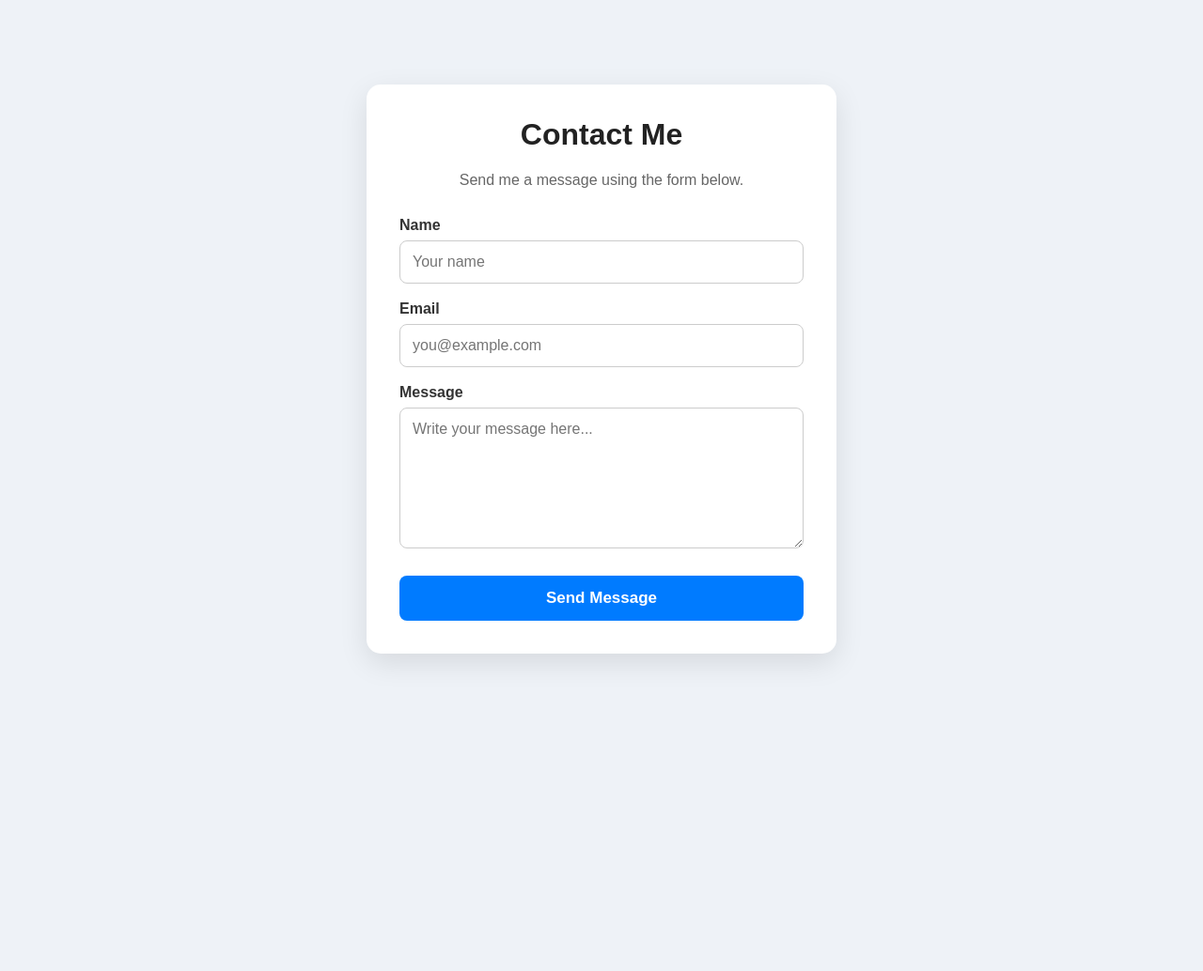
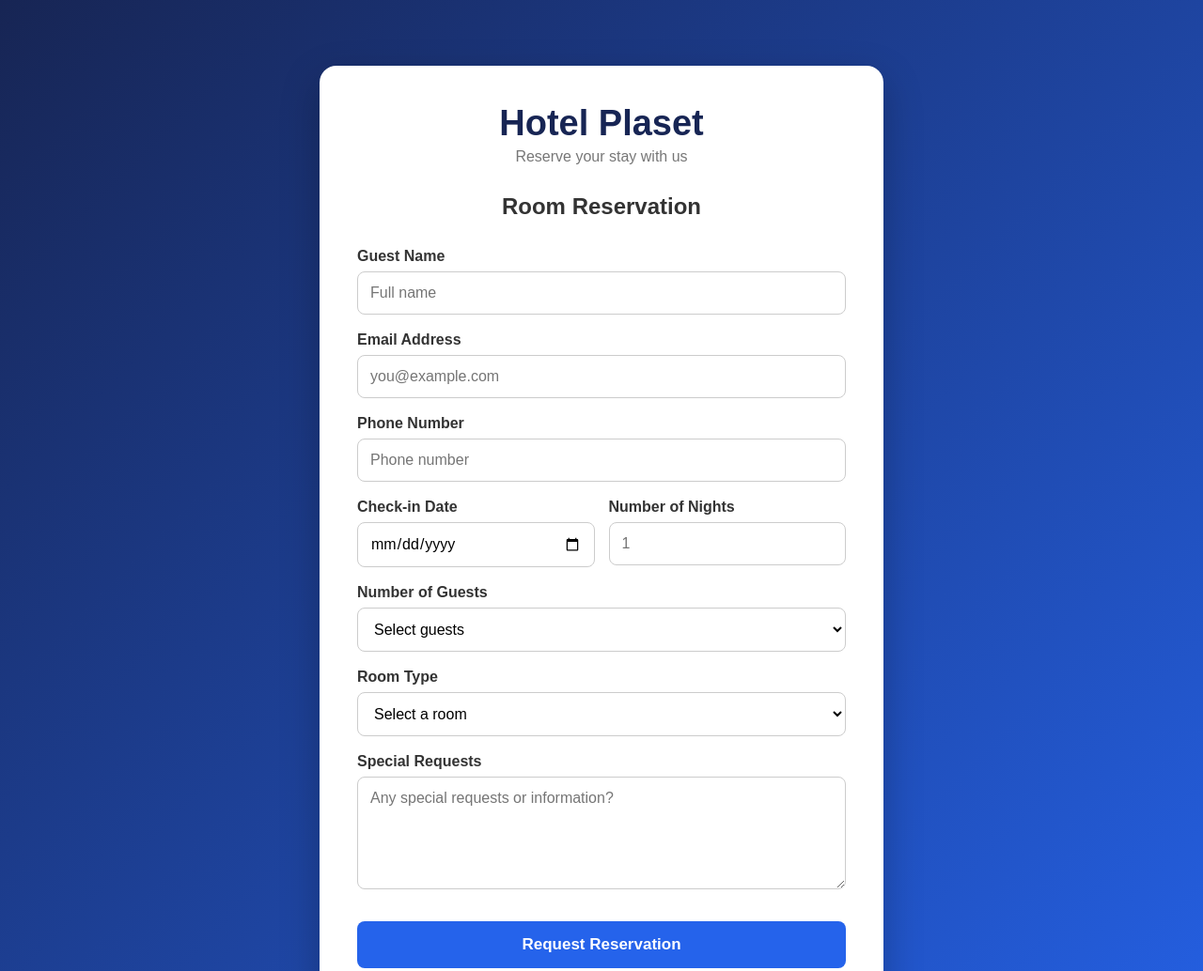
Before and after one commit to Mbappboy/hotel-plaset, a plain HTML site: page index.html in a window 1280 px wide. Shown: the top 1034 px of the page at 94% size. Before the commit the page ends 800 px from the top, so only its background shows below. Drawn offline with Linux system fonts and the light colour scheme.

Commit message:
Revamp Hotel Plaset reservation form layout
Updated the title and styling of the reservation form. Changed labels and added new sections for guest information and reservation details.

```diff
--- a/index.html
+++ b/index.html
@@ -5,7 +5,7 @@
   <meta charset="UTF-8">
   <meta name="viewport" content="width=device-width, initial-scale=1.0">
 
-  <title>Hotel Plaset Reservations</title>
+  <title>Hotel Plaset | Room Reservation</title>
 
   <style>
     * {
@@ -16,39 +16,49 @@
       margin: 0;
       padding: 40px 20px;
       font-family: Arial, sans-serif;
-      background: #eef2f7;
+      background: linear-gradient(135deg, #172554, #2563eb);
+      min-height: 100vh;
     }
 
-    .form-container {
-      max-width: 500px;
-      margin: 50px auto;
+    .container {
+      max-width: 600px;
+      margin: 30px auto;
       background: white;
-      padding: 35px;
-      border-radius: 15px;
-      box-shadow: 0 10px 30px rgba(0, 0, 0, 0.1);
+      padding: 40px;
+      border-radius: 18px;
+      box-shadow: 0 15px 40px rgba(0, 0, 0, 0.25);
     }
 
-    h1 {
+    .hotel-name {
       text-align: center;
-      margin-top: 0;
-      color: #222;
+      font-size: 38px;
+      font-weight: bold;
+      color: #172554;
+      margin-bottom: 5px;
     }
 
-    .description {
+    .subtitle {
       text-align: center;
-      color: #666;
+      color: #777;
+      margin-bottom: 30px;
+    }
+
+    h2 {
+      text-align: center;
+      color: #333;
       margin-bottom: 30px;
     }
 
     label {
       display: block;
+      margin-top: 18px;
       margin-bottom: 7px;
-      margin-top: 18px;
       font-weight: bold;
       color: #333;
     }
 
     input,
+    select,
     textarea {
       width: 100%;
       padding: 13px;
@@ -56,100 +66,254 @@
       border-radius: 8px;
       font-size: 16px;
       font-family: Arial, sans-serif;
+      background: white;
     }
 
     input:focus,
+    select:focus,
     textarea:focus {
       outline: none;
-      border-color: #007bff;
+      border-color: #2563eb;
+    }
+
+    .row {
+      display: flex;
+      gap: 15px;
+    }
+
+    .row > div {
+      flex: 1;
     }
 
     textarea {
-      height: 150px;
+      height: 120px;
       resize: vertical;
     }
 
     button {
       width: 100%;
-      margin-top: 25px;
-      padding: 14px;
-      background: #007bff;
-      color: white;
+      margin-top: 30px;
+      padding: 15px;
       border: none;
       border-radius: 8px;
+      background: #2563eb;
+      color: white;
       font-size: 17px;
       font-weight: bold;
       cursor: pointer;
     }
 
     button:hover {
-      background: #0056b3;
+      background: #1d4ed8;
+    }
+
+    .notice {
+      margin-top: 20px;
+      padding: 12px;
+      background: #f1f5f9;
+      border-radius: 8px;
+      color: #666;
+      font-size: 13px;
+      text-align: center;
+    }
+
+    .footer {
+      margin-top: 25px;
+      text-align: center;
+      color: #999;
+      font-size: 13px;
+    }
+
+    @media (max-width: 550px) {
+      .container {
+        padding: 25px;
+      }
+
+      .row {
+        flex-direction: column;
+        gap: 0;
+      }
+
+      .hotel-name {
+        font-size: 30px;
+      }
     }
   </style>
 </head>
 
 <body>
 
-  <div class="form-container">
+  <div class="container">
 
-    <h1>Contact Me</h1>
+    <div class="hotel-name">
+      Hotel Plaset
+    </div>
 
-    <div class="description">
-      Send me a message using the form below.
+    <div class="subtitle">
+      Reserve your stay with us
     </div>
+
+    <h2>Room Reservation</h2>
 
     <form
       action="https://formsubmit.co/rebeccajklein@gmail.com"
       method="POST"
     >
 
-      <label for="name">Name</label>
+      <!-- Guest information -->
+
+      <label for="name">
+        Guest Name
+      </label>
 
       <input
         type="text"
         id="name"
-        name="name"
-        placeholder="Your name"
+        name="Guest Name"
+        placeholder="Full name"
         required
       >
 
 
-      <label for="email">Email</label>
+      <label for="email">
+        Email Address
+      </label>
 
       <input
         type="email"
         id="email"
-        name="email"
+        name="Guest Email"
         placeholder="you@example.com"
         required
       >
 
 
-      <label for="message">Message</label>
+      <label for="phone">
+        Phone Number
+      </label>
+
+      <input
+        type="tel"
+        id="phone"
+        name="Phone Number"
+        placeholder="Phone number"
+        required
+      >
+
+
+      <!-- Reservation details -->
+
+      <div class="row">
+
+        <div>
+          <label for="checkin">
+            Check-in Date
+          </label>
+
+          <input
+            type="date"
+            id="checkin"
+            name="Check-in Date"
+            required
+          >
+        </div>
+
+        <div>
+          <label for="nights">
+            Number of Nights
+          </label>
+
+          <input
+            type="number"
+            id="nights"
+            name="Number of Nights"
+            min="1"
+            max="30"
+            placeholder="1"
+            required
+          >
+        </div>
+
+      </div>
+
+
+      <label for="guests">
+        Number of Guests
+      </label>
+
+      <select
+        id="guests"
+        name="Number of Guests"
+        required
+      >
+        <option value="">Select guests</option>
+        <option value="1">1 guest</option>
+        <option value="2">2 guests</option>
+        <option value="3">3 guests</option>
+        <option value="4">4 guests</option>
+        <option value="5">5 guests</option>
+        <option value="6">6 guests</option>
+        <option value="7">7 guests</option>
+        <option value="8">8 guests</option>
+      </select>
+
+
+      <label for="room">
+        Room Type
+      </label>
+
+      <select
+        id="room"
+        name="Room Type"
+        required
+      >
+        <option value="">Select a room</option>
+        <option value="Standard Room">
+          Standard Room
+        </option>
+        <option value="Deluxe Room">
+          Deluxe Room
+        </option>
+        <option value="Suite">
+          Suite
+        </option>
+        <option value="Family Room">
+          Family Room
+        </option>
+      </select>
+
+
+      <label for="requests">
+        Special Requests
+      </label>
 
       <textarea
-        id="message"
-        name="message"
-        placeholder="Write your message here..."
-        required
+        id="requests"
+        name="Special Requests"
+        placeholder="Any special requests or information?"
       ></textarea>
 
 
       <!-- Email subject -->
+
       <input
         type="hidden"
         name="_subject"
-        value="New Contact Form Message"
+        value="New Hotel Plaset Room Reservation"
       >
 
+
+      <!-- Redirect after submission -->
+
       <input
-  type="hidden"
-  name="_next"
-  value="https://Mbappboy.github.io/my-contact-form/thank-you.html"
->
+        type="hidden"
+        name="_next"
+        value="https://Mbappboy.github.io/my-contact-form/thank-you.html"
+      >
 
 
-      <!-- Prevent FormSubmit's CAPTCHA -->
+      <!-- Spam protection -->
+
       <input
         type="hidden"
         name="_captcha"
@@ -158,10 +322,19 @@
 
 
       <button type="submit">
-        Send Message
+        Request Reservation
       </button>
 
     </form>
+
+    <div class="notice">
+      Your reservation request will be sent to Hotel Plaset.
+      We will contact you to confirm availability.
+    </div>
+
+    <div class="footer">
+      © 2026 Hotel Plaset
+    </div>
 
   </div>
 
```
